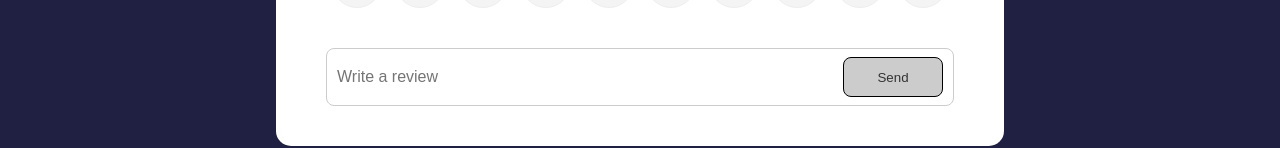
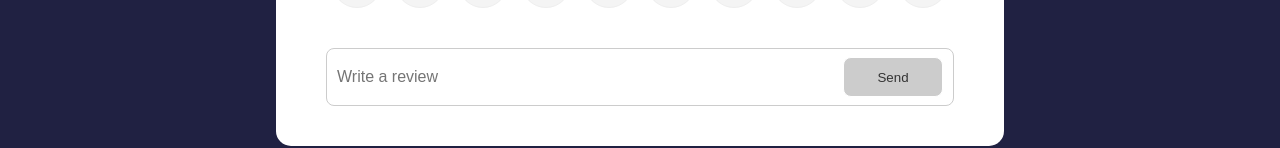
Before and after one commit to techstackmedia/react-front-to-back, a React (Create React App) app: page / in a window 1280 px wide. Shown: the part 247-395 px from the top of the page. Built offline with nearby package versions, Linux system fonts and the light colour scheme.

Commit message:
add border property to '.btn' class

```diff
--- a/src/index.css
+++ b/src/index.css
@@ -151,7 +151,7 @@ input:focus {
   color: #fff;
   border: 0;
   border-radius: 8px;
-  border: 1px solid #000;
+  border: 1px solid #fff;
   color: #fff;
   width: 100px;
   height: 40px;
```
